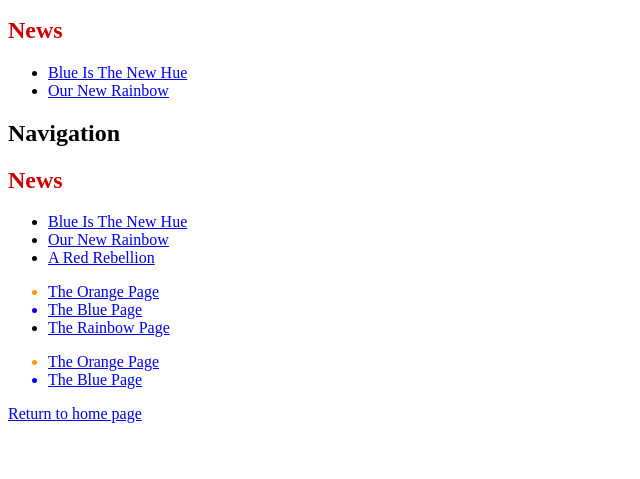
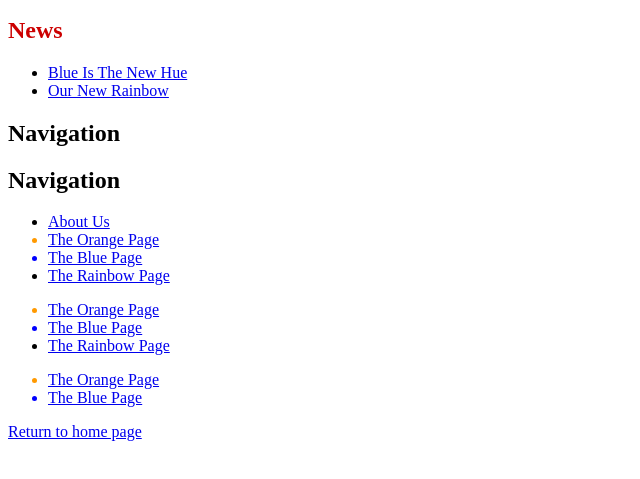
Before and after one commit to mabdelmahmoud/GitTurtorial, a plain HTML site: page index.html in a window 1280 px wide. Shown: the part 101-580 px from the top of the page, without its empty margins (0-640 px from the left). Drawn offline with Linux system fonts and the light colour scheme.

Commit message:
Add link to about section in home page

```diff
--- a/index.html
+++ b/index.html
@@ -14,11 +14,20 @@
 </ul>
   </ul>
   <h2>Navigation</h2>
-<h2 style="color: #C00">News</h2>
+<h2>Navigation</h2>
 <ul>
-  <li><a href="news-1.html">Blue Is The New Hue</a></li>
-  <li><a href="rainbow.html">Our New Rainbow</a></li>
-  <li><a href="news-2.html">A Red Rebellion</a></li>
+  <li>
+    <a href="about/index.html">About Us</a>
+  </li>
+  <li style="color: #F90">
+    <a href="orange.html">The Orange Page</a>
+  </li>
+  <li style="color: #00F">
+    <a href="blue.html">The Blue Page</a>
+  </li>
+  <li>
+    <a href="rainbow.html">The Rainbow Page</a>
+  </li>
 </ul>
 <ul>
   <li style="color: #F90">
```
Also changed, not shown: about/mary.html (added, +1 -0 lines).
